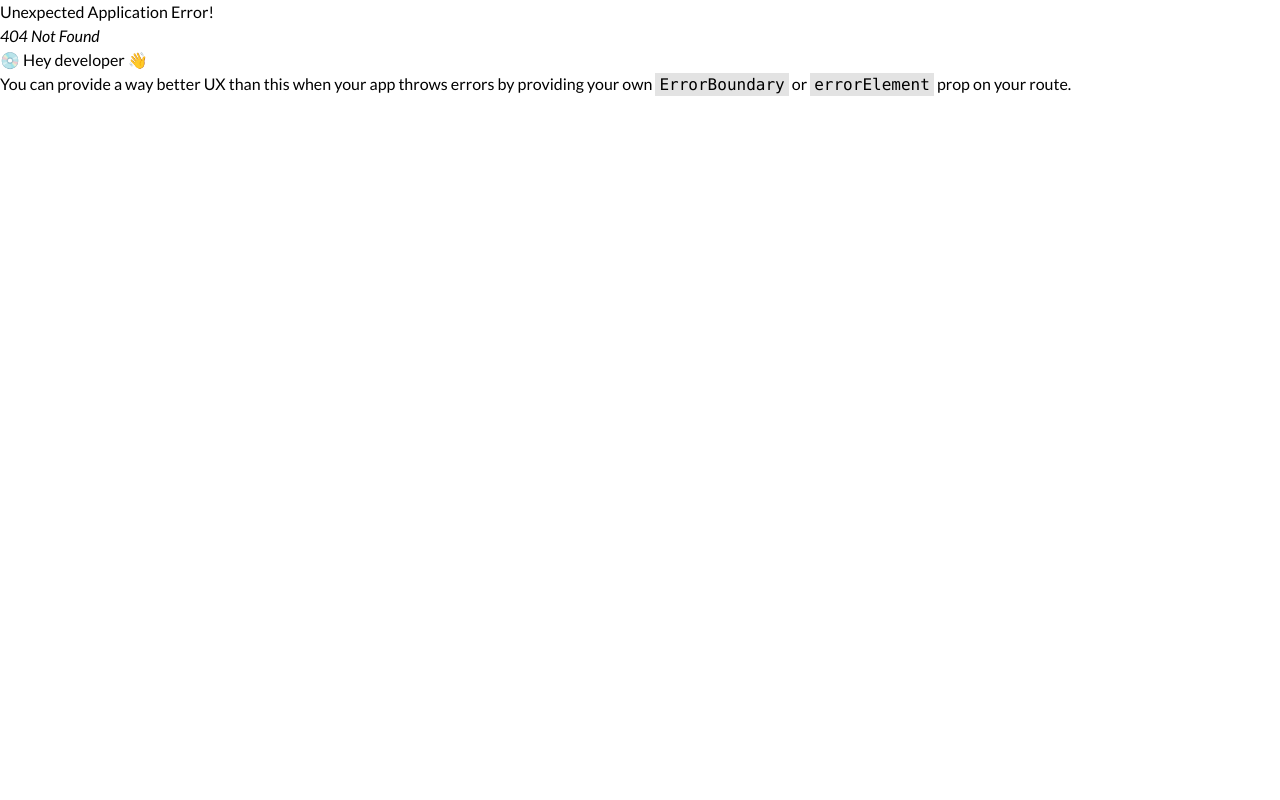
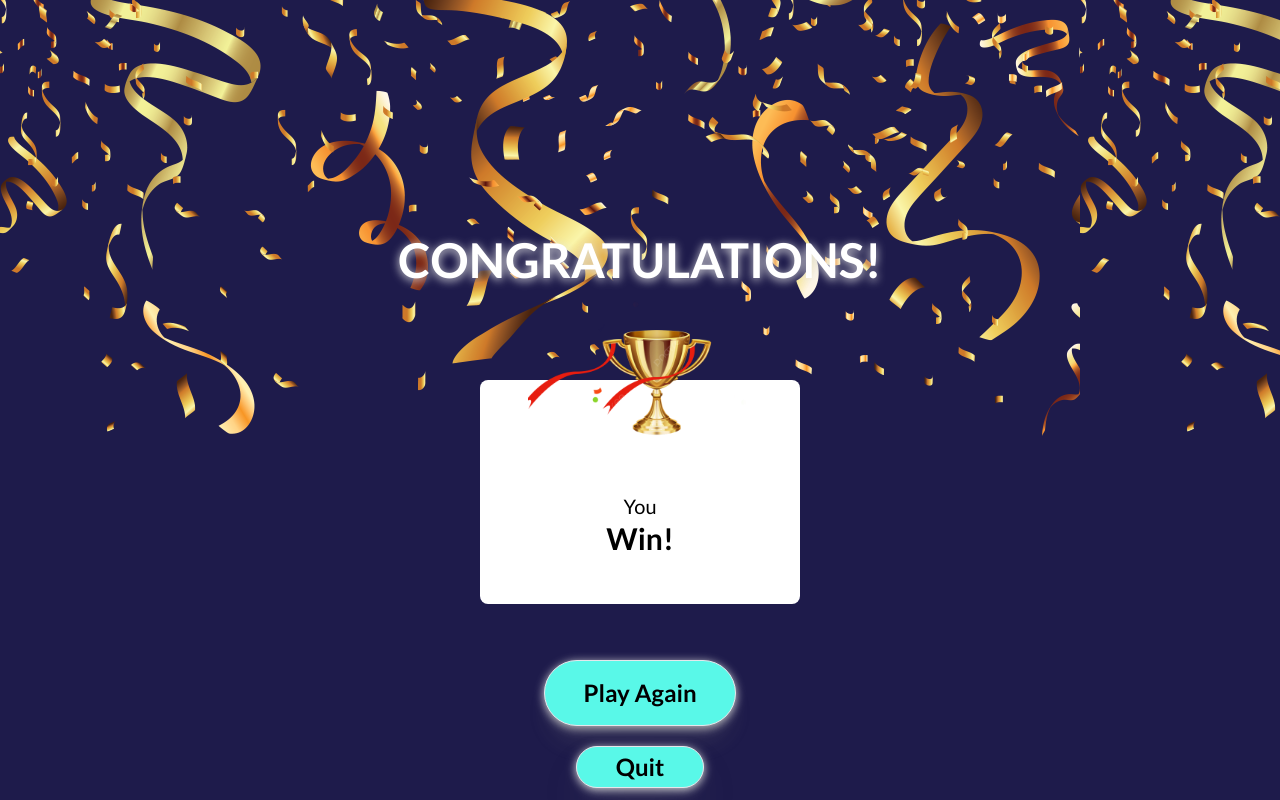
Before and after one commit to Eaint-Thayaphy-Oo/AI-Knowledge-Sharing-Quiz-Bot, a React (Vite) app in the folder quiz-bot-frontend/: page /winningscreen in a window 1280 px wide. Before the commit this address had no page. Built offline with nearby package versions, Linux system fonts and the light colour scheme.

Commit message:
winning screen page

```diff
--- a/quiz-bot-frontend/src/pages/Home.jsx
+++ b/quiz-bot-frontend/src/pages/Home.jsx
@@ -26,7 +26,7 @@ export default function Home() {
           <Input placeholder="Enter Room ID" className="w-36 mx-auto" />
           <Button
             variant="outline"
-            className="w-36 p-6 flex font-bold rounded-full -mb-8 mt-14 ml-20 bg-[#59F8E8]"
+            className="w-36 p-6 flex font-bold rounded-full -mb-8 mt-14 ml-20 bg-[#59F8E8]  drop-shadow-[0px_2px_5px_rgba(225,225,225)]"
           >
             Next <ArrowRight color="grey" className="ml-2" />
           </Button>
--- a/quiz-bot-frontend/src/pages/quiz/QuizHome.jsx
+++ b/quiz-bot-frontend/src/pages/quiz/QuizHome.jsx
@@ -18,18 +18,18 @@ export const QuizHome = () => {
             <UserRound className="mx-auto" />
           </div>
         </div>
-        <div className="bg-white w-full rounded-t-lg">
-          <h1>5/30</h1>
-          <div className="bg-slate-100 shadow-lg w-96 rounded-full mx-auto p-5 mt-10">
+        <div className="bg-white w-full rounded-t-[50px] p-10">
+          <h1 className="text-end">5/30</h1>
+          <div className="bg-slate-100 drop-shadow-xl w-96 rounded-full mx-auto p-5 mt-10">
             Hyper Trainer Marking Language
           </div>
-          <div className="bg-slate-100 shadow-lg w-96 rounded-full mx-auto p-5 mt-10">
+          <div className="bg-slate-100 drop-shadow-xl w-96 rounded-full mx-auto p-5 mt-10">
             Hyper Trainer Marking Language
           </div>
-          <div className="bg-[#7CF979] shadow-lg w-96 rounded-full mx-auto p-5 mt-10">
+          <div className="bg-[#7CF979] drop-shadow-xl w-96 rounded-full mx-auto p-5 mt-10">
             Hyper Trainer Marking Language
           </div>
-          <div className="bg-slate-100 shadow-lg w-96 rounded-full mx-auto p-5 mt-10">
+          <div className="bg-slate-100 drop-shadow-xl w-96 rounded-full mx-auto p-5 mt-10">
             Hyper Trainer Marking Language
           </div>
         </div>
--- /dev/null
+++ b/quiz-bot-frontend/src/pages/winningscreen/WinningScreenHome.jsx
@@ -0,0 +1,34 @@
+import React from "react";
+import { Button } from "@/components/ui/button";
+
+export const WinningScreenHome = () => {
+  return (
+    <>
+      <div
+        className="bg-indigo-950 h-screen flex flex-col justify-center items-center"
+        style={{ backgroundImage: "url('/assets/images/winning-screen.png')" }}
+      >
+        <h1 className="text-white uppercase  drop-shadow-[0px_2px_5px_rgba(225,225,225)] font-semibold text-5xl mt-56">
+          congratulations!
+        </h1>
+        <div className="p-12 bg-white w-80 rounded-lg mt-24">
+          <img src="/assets/images/winningcup.png" className="size-30 -mt-40"/>
+          <h1 className="text-xl text-center">You</h1>
+          <h2 className="font-semibold text-3xl text-center">Win!</h2>
+        </div>
+        <Button
+          variant="outline"
+          className="w-48 p-8 flex font-semibold text-2xl rounded-full mt-14 bg-[#59F8E8] shadow-xl  drop-shadow-[0px_2px_5px_rgba(225,225,225)]"
+        >
+          Play Again
+        </Button>
+        <Button
+          variant="outline"
+          className="w-32 p-5 flex font-semibold text-2xl rounded-full mt-5 bg-[#59F8E8] shadow-2xl  drop-shadow-[0px_2px_5px_rgba(225,225,225)]"
+        >
+          Quit
+        </Button>
+      </div>
+    </>
+  );
+};
--- /dev/null
+++ b/quiz-bot-frontend/src/pages/winningscreen/WinningScreenLayout.jsx
@@ -0,0 +1,8 @@
+import React from "react";
+import { Outlet } from "react-router-dom";
+
+const WinningScreenLayout = () => {
+  return <Outlet />;
+};
+
+export default WinningScreenLayout;
--- a/quiz-bot-frontend/src/router/Router.jsx
+++ b/quiz-bot-frontend/src/router/Router.jsx
@@ -10,6 +10,8 @@ import CategoryLayout from "@/pages/category/CategoryLayout";
 import { CategoryHome } from "@/pages/category/CategoryHome";
 import QuizLayout from "@/pages/quiz/QuizLayout";
 import { QuizHome } from "@/pages/quiz/QuizHome";
+import WinningScreenLayout from "@/pages/winningscreen/WinningScreenLayout";
+import { WinningScreenHome } from "@/pages/winningscreen/WinningScreenHome";
 
 const Router = () => {
   const router = createBrowserRouter(
@@ -23,6 +25,9 @@ const Router = () => {
           <Route path="quiz" element={<QuizLayout />}>
             <Route index element={<QuizHome />} />
           </Route>
+          <Route path="winningscreen" element={<WinningScreenLayout />}>
+            <Route index element={<WinningScreenHome />} />
+          </Route>
         </Route>
       </>
     )
```
Also changed, not shown: quiz-bot-frontend/public/assets/images/winningcup.png (added).
